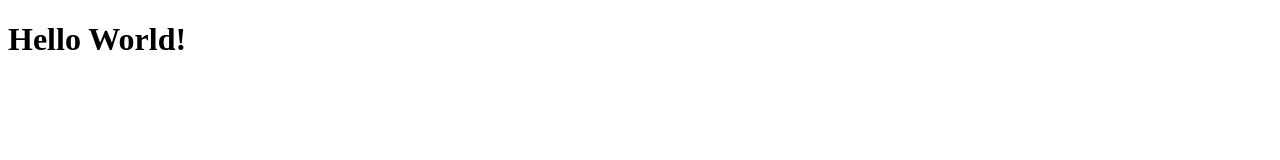
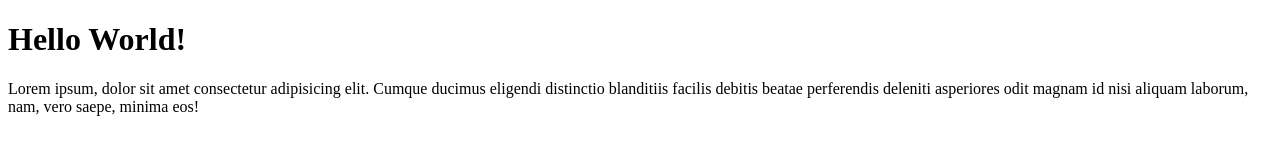
Before and after one commit to fidzh25/wpu-git-test, a plain HTML site: page index.html in a window 1280 px wide. Drawn offline with Linux system fonts and the light colour scheme.

Commit message:
menambahkan pragraf

```diff
--- a/index.html
+++ b/index.html
@@ -3,9 +3,10 @@
 <head>
     <meta charset="UTF-8">
     <meta name="viewport" content="width=device-width, initial-scale=1.0">
-    <title>Coba git remote</title>
+    <title>Coba Git Remote</title>
 </head>
 <body>
     <h1>Hello World!</h1>
+    <p>Lorem ipsum, dolor sit amet consectetur adipisicing elit. Cumque ducimus eligendi distinctio blanditiis facilis debitis beatae perferendis deleniti asperiores odit magnam id nisi aliquam laborum, nam, vero saepe, minima eos!</p>
 </body>
 </html>
```
